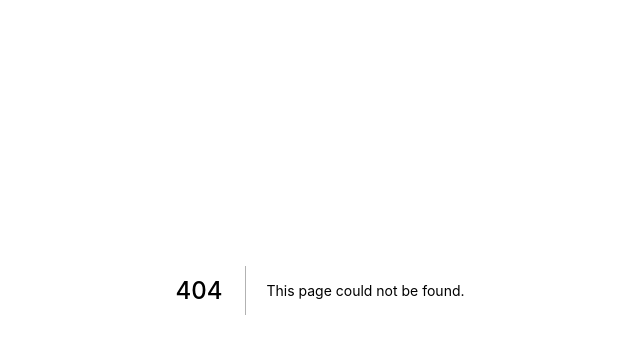
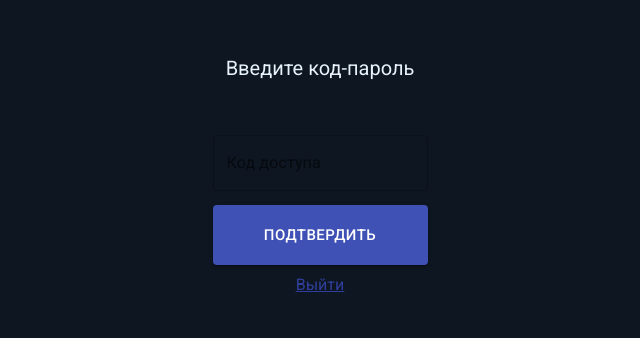
Before and after one commit to olewka40/TLGNew, a Next.js app: page /locked in a window 1280 px wide. Before the commit this address had no page. Shown: the part 110-448 px from the top of the page, without its empty margins (320-960 px from the left). Built offline with nearby package versions, Linux system fonts and the light colour scheme.

Commit message:
block app after click lockButton

```diff
--- a/pages/dialogs/[id].js
+++ b/pages/dialogs/[id].js
@@ -30,7 +30,7 @@ class Id extends Component {
     };
   }
 
-  // если у нас поменялась комната то обновим список сообщений, и присоеденим к новой комнате юзера
+  // если у нас поменялась комната то обновим список сообщений, и присоединим к новой комнате юзера
   componentDidUpdate(prevProps, nextProps) {
     const props = this.props;
     if (prevProps.data.dialogId !== props.data.dialogId) {
--- /dev/null
+++ b/pages/locked.js
@@ -0,0 +1,70 @@
+import React, { Component, useCallback } from "react";
+import styled from "styled-components";
+import TextField from "@material-ui/core/TextField";
+import Button from "@material-ui/core/Button";
+import axios from "axios";
+import { useRouter } from "next/router";
+
+export const Locked = () => {
+  const router = useRouter();
+
+  const logout = useCallback(async () => {
+    await axios.get("/api/authorization/logout");
+    router.replace("/login");
+  }, []);
+  return (
+    <Container>
+      <StyledText>Введите код-пароль</StyledText>
+      <StyledInput>
+        <TextField
+          style={{ height: 60, width: 215 }}
+          id="outlined-basic"
+          label="Код доступа"
+          variant="outlined"
+          color="#2f6ea4"
+        />
+      </StyledInput>
+      <StyledButton>
+        <Button
+          style={{ width: 215, height: 60 }}
+          variant="contained"
+          size="large"
+          color="primary"
+        >
+          ПОДТВЕРДИТЬ
+        </Button>
+      </StyledButton>
+      <StyledA href="" onClick={logout}>
+        Выйти
+      </StyledA>
+    </Container>
+  );
+};
+
+export default Locked;
+
+const Container = styled.div`
+  background-color: #0e1621;
+  height: 100vh;
+  display: flex;
+  align-items: center;
+  justify-content: center;
+  flex-direction: column;
+`;
+const StyledText = styled.div`
+  color: #e6f3fb;
+  margin-bottom: 50px;
+  margin-top: -225px;
+  font-size: 20px;
+`;
+const StyledInput = styled.div`
+  margin: 5px;
+`;
+const StyledButton = styled.div`
+  margin: 5px;
+`;
+const StyledA = styled.a`
+  margin: 5px;
+
+  color: #303f9f;
+`;
```
Also changed, not shown: components/Layout/Sidebar.js (+6 -1 lines), pages/upload.js (+46 -46 lines), 2 other files (tests, documents, lock files or other folders).
